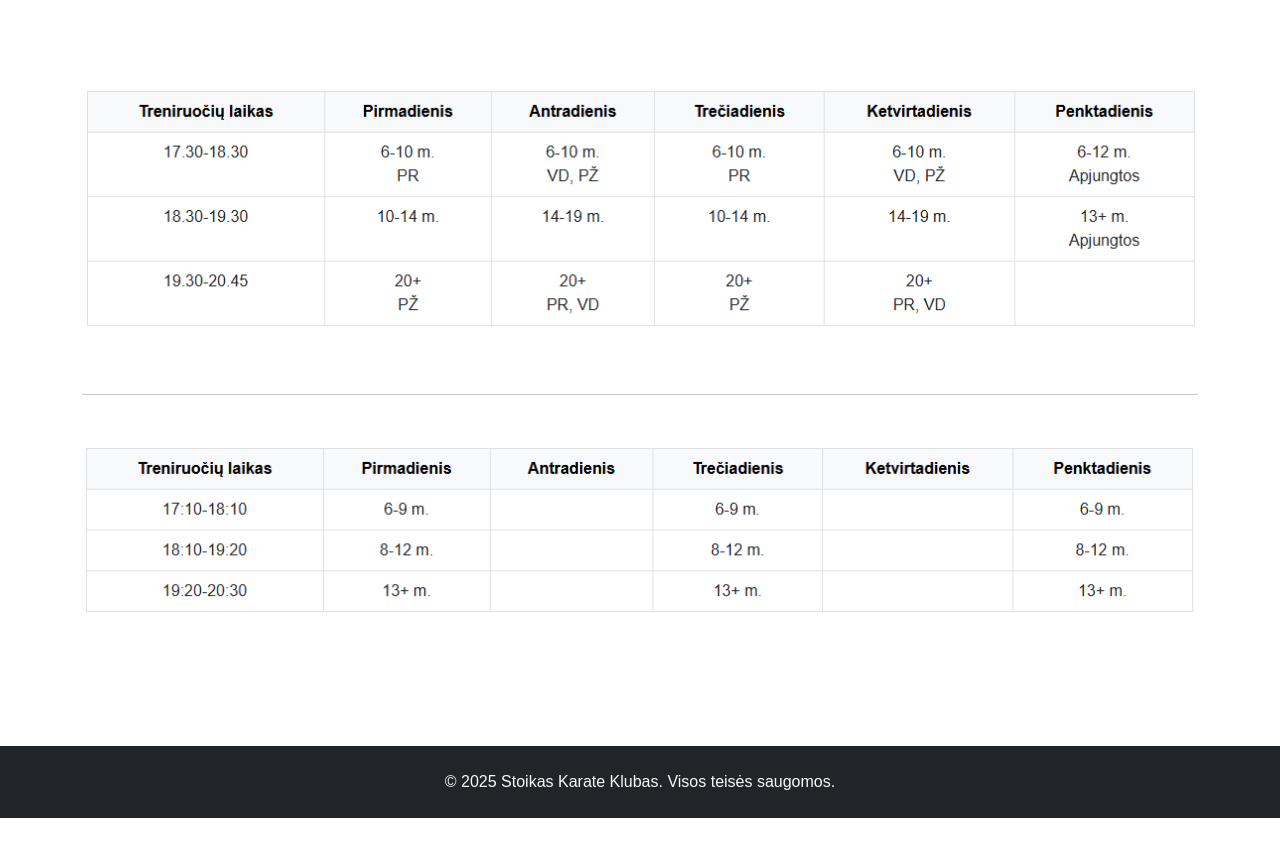
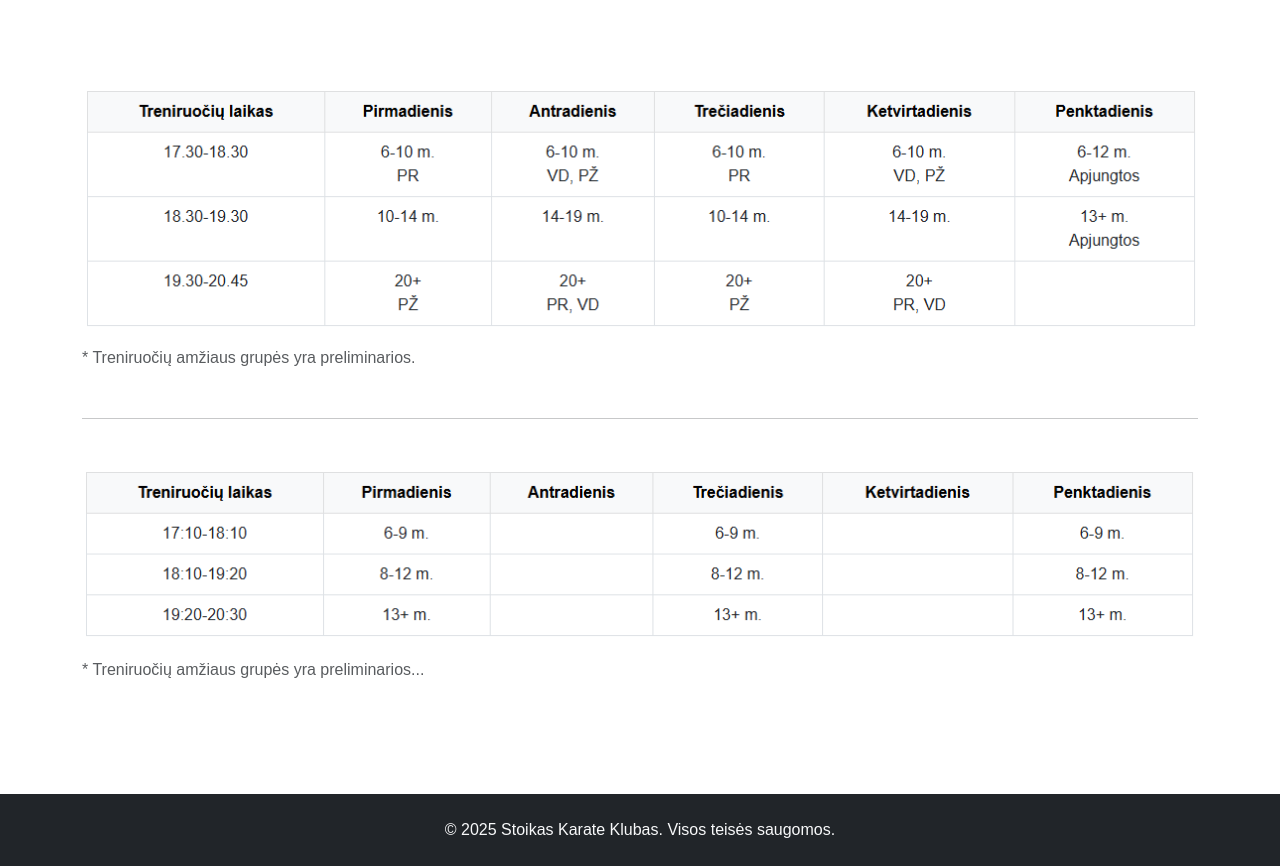
Before and after one commit to smurfazzz/Stoikas, a plain HTML site: page treniruociu-grafikai.html in a window 1280 px wide. Shown: the part 75-941 px from the top of the page. Before the commit the page ends 893 px from the top, so only its background shows below. Drawn offline with nearby package versions, Linux system fonts and the light colour scheme.

Commit message:
Update treniruociu-grafikai.html

```diff
--- a/treniruociu-grafikai.html
+++ b/treniruociu-grafikai.html
@@ -13,7 +13,9 @@
   <!-- Sticky Navigation -->
   <nav class="navbar navbar-expand-lg navbar-light bg-light sticky-top shadow-sm">
     <div class="container">
-      <a class="navbar-brand" href="index.html"><img src="assets/img/logo_stoikas.svg" alt="Stoikas" style="height:40px;"></a>
+      <a class="navbar-brand" href="index.html">
+        <img src="assets/img/logo_stoikas.svg" alt="Stoikas" style="height:40px;">
+      </a>
       <button class="navbar-toggler" type="button" data-bs-toggle="collapse" data-bs-target="#navbarNav"
         aria-controls="navbarNav" aria-expanded="false" aria-label="Toggle navigation">
         <span class="navbar-toggler-icon"></span>
@@ -56,15 +58,16 @@
   </footer>
 
   <script>
+    document.addEventListener("DOMContentLoaded", () => {
       fetch('/content/treniruociu-grafikai.md')
         .then(res => res.text())
         .then(md => {
           const parseField = key => {
-          const match = md.match(new RegExp(key + ':\s*"([^"]*)"'));
+            const match = md.match(new RegExp(`${key}:\\s*"([^"]*)"`, 'i'));
             return match ? match[1] : '';
           };
           const parseImage = key => {
-          const match = md.match(new RegExp(key + ':\s*(.*)'));
+            const match = md.match(new RegExp(`${key}:\\s*(.*)`, 'i'));
             return match ? match[1].trim().replace(/^"|"$/g, '') : '';
           };
 
@@ -79,7 +82,9 @@
           document.getElementById("kedainiai_note").innerText = parseField("kedainiai_note");
           document.getElementById("kedainiai_img").src = parseImage("kedainiai_img");
         });
+    });
   </script>
+
   <script src="https://cdn.jsdelivr.net/npm/bootstrap@5.3.0/dist/js/bootstrap.bundle.min.js"></script>
 </body>
 
```
Lines whose indentation alone changed are shown as unchanged.
